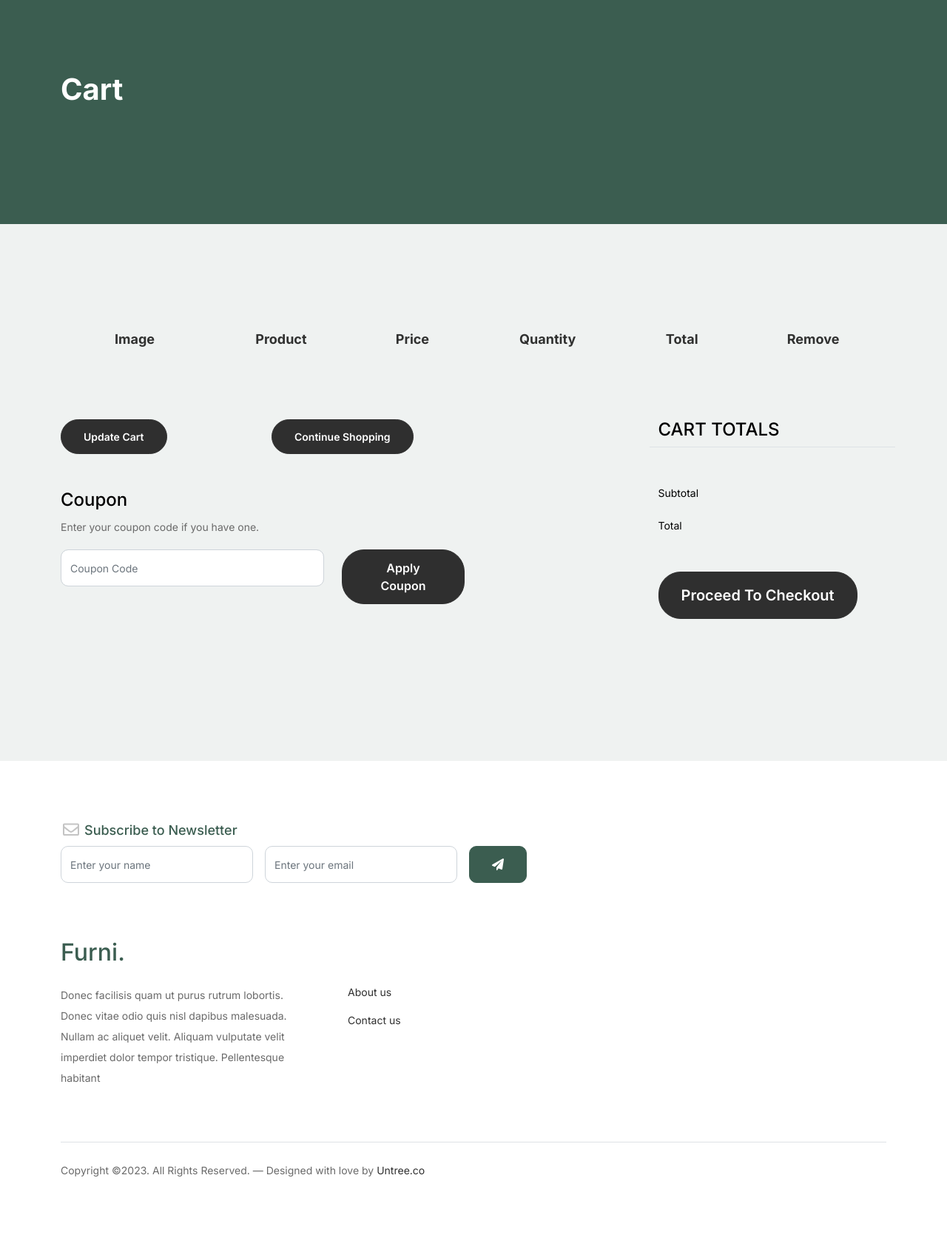
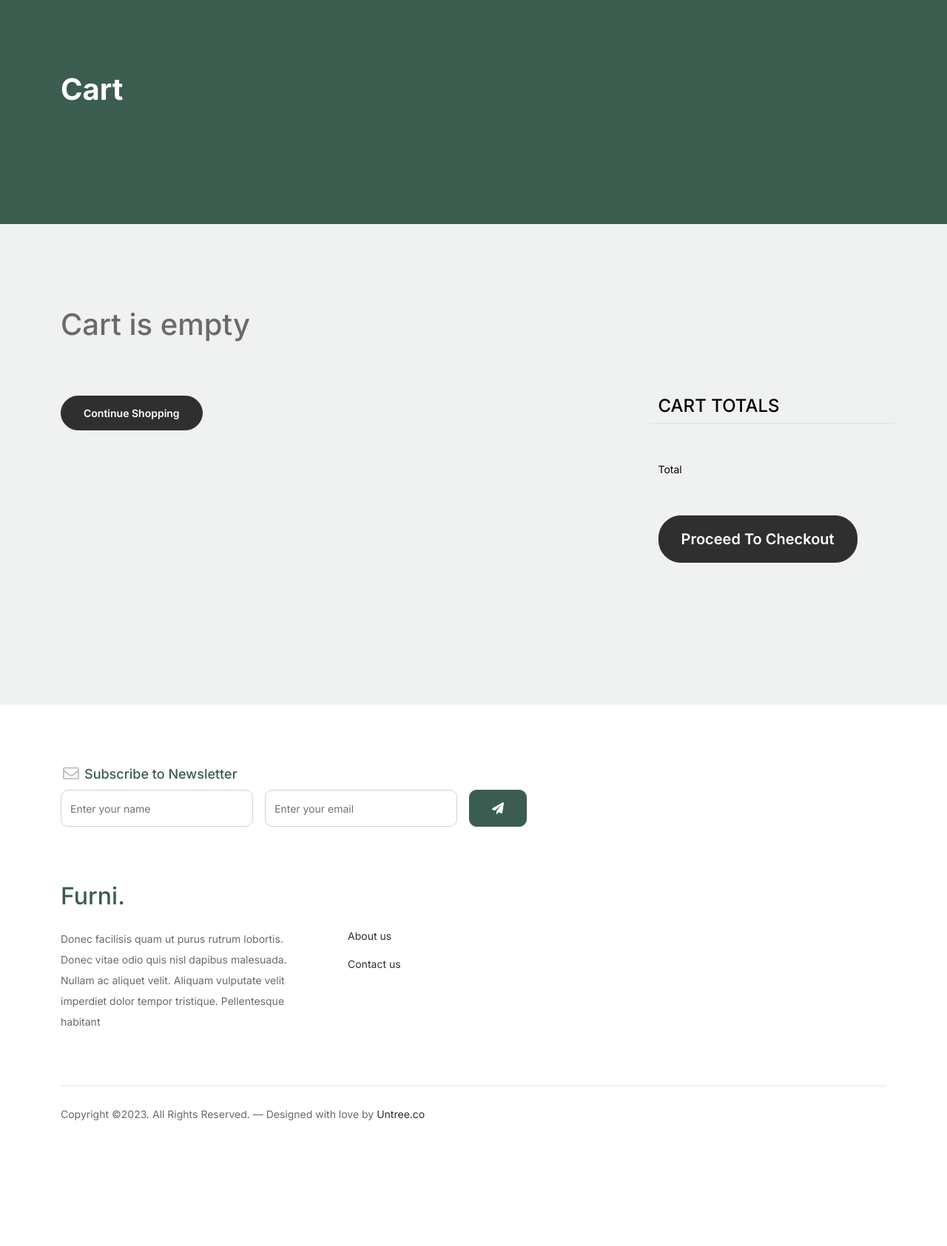
Before and after one commit to Baklachok/Nochnozhor, a Django app: page /shop/delete_item/1 in a window 1280 px wide. Shown: the part 85-1770 px from the top of the page at 74% size. After the commit the page ends 1600 px from the top, so only its background shows below. Run offline with Django 4.2, Linux system fonts and the light colour scheme; a user stored in the database is signed in; tables that the repository leaves empty hold one stand-in row (values such as "Sample post"); lists and menus that the app fills with data are empty; parts of the project's set-up code (start-up, migrations or seed data) failed here and were passed over; some libraries are stand-ins or nearby versions.

Commit message:
fixed cart.html

```diff
--- a/templates/auth/register.html
+++ b/templates/auth/register.html
@@ -17,7 +17,7 @@
       </form>
       <div class="signup">
         <span class="signup">Already have an account?
-         <li><a class="nav-link" href="{% url 'login' %}">Login</a></li>
+         <span><a class="nav-link" href="{% url 'login' %}">Login</a></span>
         </span>
       </div>
     </div>
--- a/templates/shop/cart.html
+++ b/templates/shop/cart.html
@@ -32,6 +32,13 @@
                 <form class="col-md-12" method="post">
                   <div class="site-blocks-table">
                     <table class="table">
+                        {% if not cart.amount  %}
+                        <thead>
+                          <tr>
+                            <h1>Cart is empty</h1>
+                          </tr>
+                        </thead>
+                        {% else %}
                       <thead>
                           <tr>
                             <th class="product-thumbnail">Image</th>
@@ -42,6 +49,7 @@
                             <th class="product-remove">Remove</th>
                           </tr>
                         </thead>
+                        {% endif %}
                       <tbody>
                         {% for item in items %}
                         <tr>
@@ -73,23 +81,8 @@
               <div class="row">
                 <div class="col-md-6">
                   <div class="row mb-5">
-                    <div class="col-md-6 mb-3 mb-md-0">
-                      <button class="btn btn-black btn-sm btn-block">Update Cart</button>
-                    </div>
                     <div class="col-md-6">
-                      <button class="btn btn-outline-black btn-sm btn-block">Continue Shopping</button>
-                    </div>
-                  </div>
-                  <div class="row">
-                    <div class="col-md-12">
-                      <label class="text-black h4" for="coupon">Coupon</label>
-                      <p>Enter your coupon code if you have one.</p>
-                    </div>
-                    <div class="col-md-8 mb-3 mb-md-0">
-                      <input type="text" class="form-control py-3" id="coupon" placeholder="Coupon Code">
-                    </div>
-                    <div class="col-md-4">
-                      <button class="btn btn-black">Apply Coupon</button>
+                      <a class="btn btn-outline-black btn-sm btn-block" href="{% url 'shop' %}">Continue Shopping</a>
                     </div>
                   </div>
                 </div>
@@ -99,14 +92,6 @@
                       <div class="row">
                         <div class="col-md-12 text-right border-bottom mb-5">
                           <h3 class="text-black h4 text-uppercase">Cart Totals</h3>
-                        </div>
-                      </div>
-                      <div class="row mb-3">
-                        <div class="col-md-6">
-                          <span class="text-black">Subtotal</span>
-                        </div>
-                        <div class="col-md-6 text-right">
-                          <strong class="text-black">{{ cart.amount }}</strong>
                         </div>
                       </div>
                       <div class="row mb-5">
```
Lines whose indentation alone changed are shown as unchanged.
